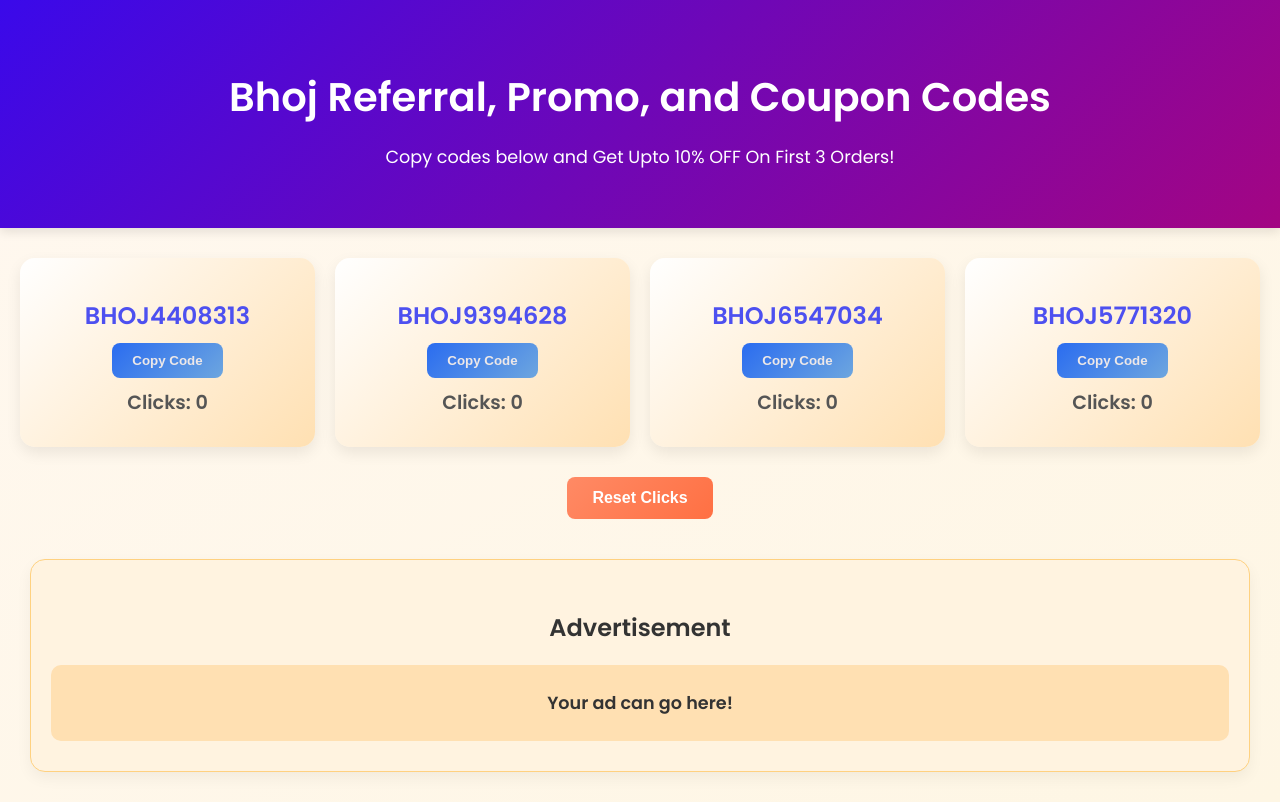
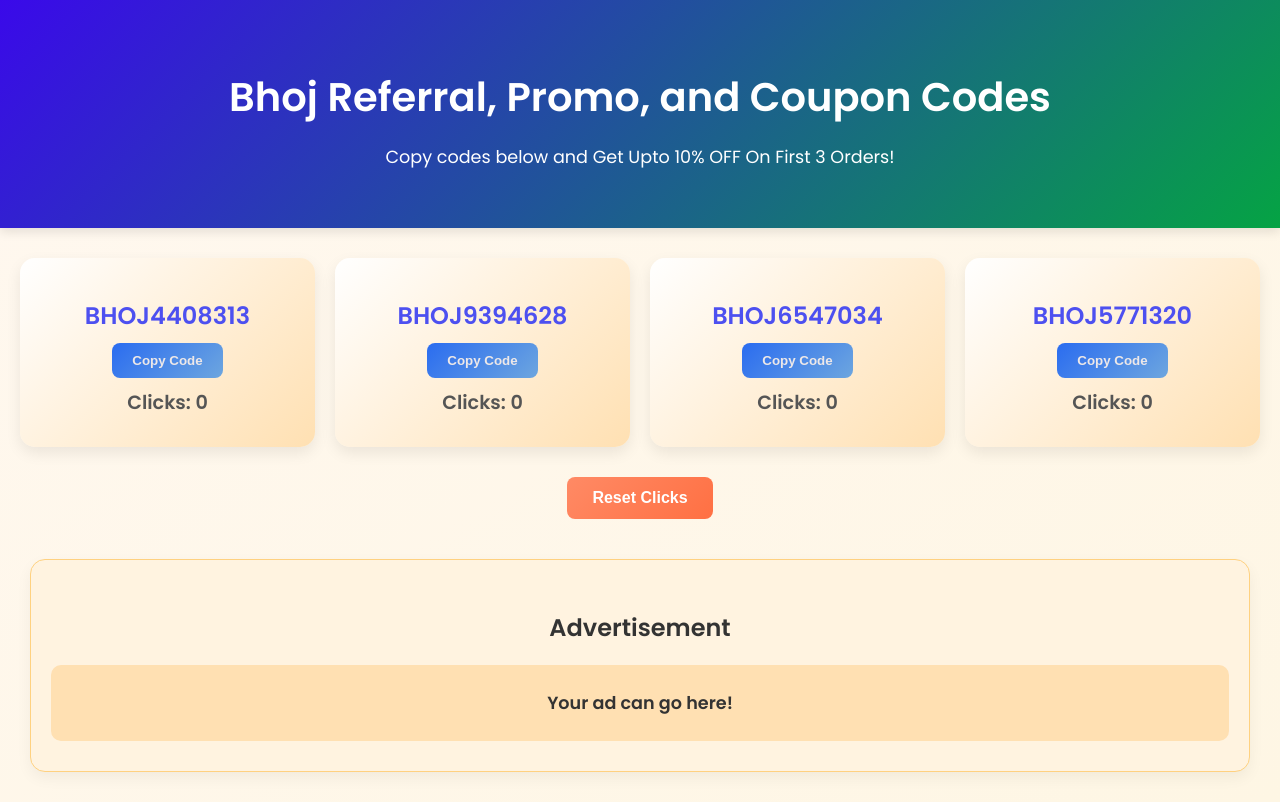
Before and after one commit to Saksham-code-byte/bhoj-referral, a plain HTML site: page index.html in a window 1280 px wide. Drawn offline with Linux system fonts and the light colour scheme.

Commit message:
Update style.css

```diff
--- a/style.css
+++ b/style.css
@@ -10,7 +10,7 @@
 /* Header */
 header {
   text-align: center;
-  background: linear-gradient(135deg, #3a09ea, #a30583);
+  background: linear-gradient(135deg, #3a09ea, #05a344);
   color: white;
   padding: 40px 20px;
   box-shadow: 0 4px 10px rgba(0,0,0,0.1);
```
